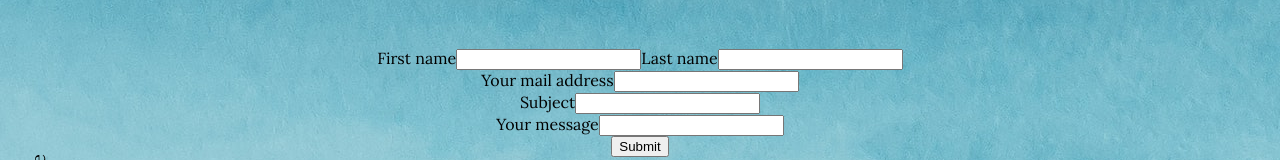
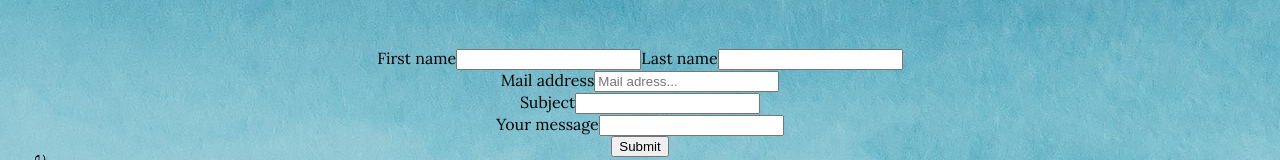
Before and after one commit to JeanSebastien130/ReactJS, a React (Create React App) app in the folder Project3/my_portfolio/: page /ReachMe in a window 1280 px wide. Shown: the part 178-338 px from the top of the page. Built offline with nearby package versions, Linux system fonts and the light colour scheme.

Commit message:
setup reach me form

```diff
--- a/Project3/my_portfolio/src/components/ReachMe.jsx
+++ b/Project3/my_portfolio/src/components/ReachMe.jsx
@@ -11,8 +11,8 @@ const ReachMe = () => {
         <input type="text" name="lastName" className="lastName" tabIndex="2"/>
       </div>
       <div className='mailadress'>
-        <label for="Mail adress">Your mail address</label>
-        <input type="text" name="mail" className="lastName" tabIndex="2"/>
+        <label for="Mail adress">Mail address</label>
+        <input placeholder='Mail adress...' type="text" name="mail" className="lastName" tabIndex="2"/>
       </div>
       <div className='subject'>
         <label for="Subject">Subject</label>
```
